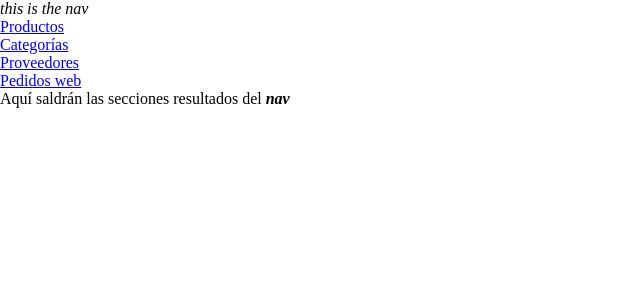
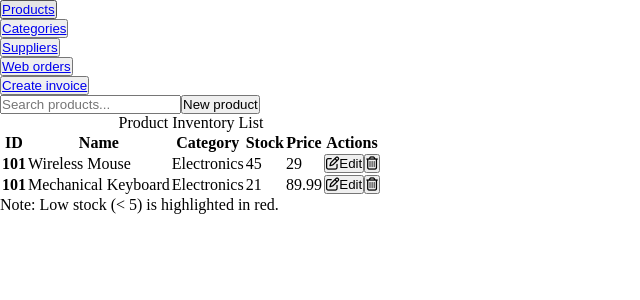
Before and after one commit to DajLx/InventorySystem, a React (Vite) app in the folder react/: page / in a window 1280 px wide. Shown: the top 300 px of the page, without its empty margins (0-640 px from the left). Built offline with nearby package versions, Linux system fonts and the light colour scheme.

Commit message:
feat: Products.jsx base structure and some other files created.

```diff
--- a/react/index.html
+++ b/react/index.html
@@ -9,5 +9,9 @@
   <body>
     <div id="root"></div>
     <script type="module" src="/src/main.jsx"></script>
+    <script
+      src="https://kit.fontawesome.com/a1d6747622.js"
+      crossorigin="anonymous"
+    ></script>
   </body>
 </html>
--- a/react/src/App.jsx
+++ b/react/src/App.jsx
@@ -5,12 +5,23 @@ import Home from "./components/Home";
 import AuthLayout from "./components/AuthLayout";
 import Login from "./components/auth/Login";
 import Signup from "./components/auth/Signup";
+import Products from "./components/home/Products";
+import Categories from "./components/home/Categories";
+import Suppliers from "./components/home/Suppliers";
+import WebOrders from "./components/home/WebOrders";
+import CreateInvoice from "./components/home/CreateInvoice";
 
 function App() {
   return (
     <div id="app-container">
       <Routes>
-        <Route index element={<Home />} />
+        <Route path="/" element={<Home />}>
+          <Route index element={<Products />} />
+          <Route path="categories" element={<Categories />} />
+          <Route path="suppliers" element={<Suppliers />} />
+          <Route path="web-orders" element={<WebOrders />} />
+          <Route path="create-invoice" element={<CreateInvoice />} />
+        </Route>
 
         <Route element={<AuthLayout />}>
           <Route path="login" element={<Login />} />
--- a/react/src/components/Home.jsx
+++ b/react/src/components/Home.jsx
@@ -1,16 +1,19 @@
+import { Outlet } from "react-router";
+
 import Nav from "./home/Nav";
 
 function Home() {
   return (
-    <div id="homepage-box">
-      <Nav />
+    <div id="main-container">
+      <div id="main-card">
+        <header id="main-header">
+          <Nav />
+        </header>
 
-      <p>
-        Aquí saldrán las secciones resultados del{" "}
-        <b>
-          <i>nav</i>
-        </b>
-      </p>
+        <main id="main-body">
+          <Outlet />
+        </main>
+      </div>
     </div>
   );
 }
--- a/react/src/components/auth/Login.jsx
+++ b/react/src/components/auth/Login.jsx
@@ -1,5 +1,5 @@
 import { useEffect, useState } from "react";
-import { NavLink } from "react-router";
+import { Link } from "react-router";
 
 function Login() {
   const [data, setData] = useState({
@@ -41,11 +41,11 @@ function Login() {
         </button>
 
         <div className="auth-alternatives-container">
+          {/* <button className="alter-bttn" type="button">
+            <Link to={"/password-recovery"}>Forgot your Password?</Link>
+          </button> */}
           <button className="alter-bttn" type="button">
-            <NavLink to={"/password-recovery"}>Forgot your Password?</NavLink>
-          </button>
-          <button className="alter-bttn" type="button">
-            <NavLink to={"/signup"}>Sign Up</NavLink>
+            <Link to={"/signup"}>Sign Up</Link>
           </button>
         </div>
       </form>
--- a/react/src/components/auth/Signup.jsx
+++ b/react/src/components/auth/Signup.jsx
@@ -1,5 +1,5 @@
 import { useState } from "react";
-import { NavLink } from "react-router";
+import { Link } from "react-router";
 
 function Signup() {
   const [data, setData] = useState({
@@ -48,7 +48,7 @@ function Signup() {
 
         <div className="auth-alternatives-container">
           <button className="alter-bttn" type="button">
-            <NavLink to={"/login"}>Do you already have an account?</NavLink>
+            <Link to={"/login"}>Have you signed up yet?</Link>
           </button>
         </div>
       </form>
--- /dev/null
+++ b/react/src/components/home/Categories.jsx
@@ -0,0 +1,5 @@
+function Categories() {
+  return <div>Categories</div>;
+}
+
+export default Categories;
--- /dev/null
+++ b/react/src/components/home/CreateInvoice.jsx
@@ -0,0 +1,5 @@
+function CreateInvoice() {
+  return <div>CreateInvoice</div>;
+}
+
+export default CreateInvoice;
--- a/react/src/components/home/Nav.jsx
+++ b/react/src/components/home/Nav.jsx
@@ -3,19 +3,31 @@ import { NavLink } from "react-router";
 function Nav() {
   return (
     <nav id="main-nav">
-      <i>this is the nav</i>
-      <ul>
+      <ul id="main-nav-ul">
         <li>
-          <NavLink to="/productos">Productos</NavLink>
+          <button className="nav-bttn" type="button">
+            <NavLink to={"/"}>Products</NavLink>
+          </button>
         </li>
         <li>
-          <NavLink to="/categorias">Categorías</NavLink>
+          <button className="nav-bttn" type="button">
+            <NavLink to={"/categories"}>Categories</NavLink>
+          </button>
         </li>
         <li>
-          <NavLink to="/proveedores">Proveedores</NavLink>
+          <button className="nav-bttn" type="button">
+            <NavLink to={"/suppliers"}>Suppliers</NavLink>
+          </button>
         </li>
         <li>
-          <NavLink to="/pedidos-web">Pedidos web</NavLink>
+          <button className="nav-bttn" type="button">
+            <NavLink to={"/web-orders"}>Web orders</NavLink>
+          </button>
+        </li>
+        <li>
+          <button className="nav-bttn" type="button">
+            <NavLink to={"/create-invoice"}>Create invoice</NavLink>
+          </button>
         </li>
       </ul>
     </nav>
--- /dev/null
+++ b/react/src/components/home/Products.jsx
@@ -0,0 +1,74 @@
+function Products() {
+  const productStock = [
+    {
+      id: 101,
+      name: "Wireless Mouse",
+      category: "Electronics",
+      stock: 45,
+      price: 29.0,
+    },
+    {
+      id: 101,
+      name: "Mechanical Keyboard",
+      category: "Electronics",
+      stock: 21,
+      price: 89.99,
+    },
+  ];
+
+  const displayTableData = (item, index) => {
+    const { id, name, category, stock, price } = item;
+
+    return (
+      <tr key={index}>
+        <th scope="row">{id}</th>
+        <td>{name}</td>
+        <td>{category}</td>
+        <td>{stock}</td>
+        <td>{price}</td>
+        <td>
+          <button type="button">
+            <i className="fa-regular fa-pen-to-square"></i>Edit
+          </button>
+          <button type="button">
+            <i className="fa-regular fa-trash-can"></i>
+          </button>
+        </td>
+      </tr>
+    );
+  };
+
+  return (
+    <>
+      <div className="input-group">
+        <input type="text" name="search-bar" placeholder="Search products..." />
+        <button type="button">New product</button>
+      </div>
+
+      <div className="table-wrapper">
+        <table>
+          <caption>Product Inventory List</caption>
+
+          <thead>
+            <tr>
+              <th scope="col">ID</th>
+              <th scope="col">Name</th>
+              <th scope="col">Category</th>
+              <th scope="col">Stock</th>
+              <th scope="col">Price</th>
+              <th scope="col">Actions</th>
+            </tr>
+          </thead>
+
+          <tbody>{productStock.map(displayTableData)}</tbody>
+        </table>
+      </div>
+
+      <div className="card-footer">
+        <p>{"Note: Low stock (< 5) is highlighted in red."}</p>
+      </div>
+    </>
+  );
+}
+
+export default Products;
--- /dev/null
+++ b/react/src/components/home/Suppliers.jsx
@@ -0,0 +1,5 @@
+function Suppliers() {
+  return <div>Suppliers</div>;
+}
+
+export default Suppliers;
--- /dev/null
+++ b/react/src/components/home/WebOrders.jsx
@@ -0,0 +1,5 @@
+function WebOrders() {
+  return <div>WebOrders</div>;
+}
+
+export default WebOrders;
```
